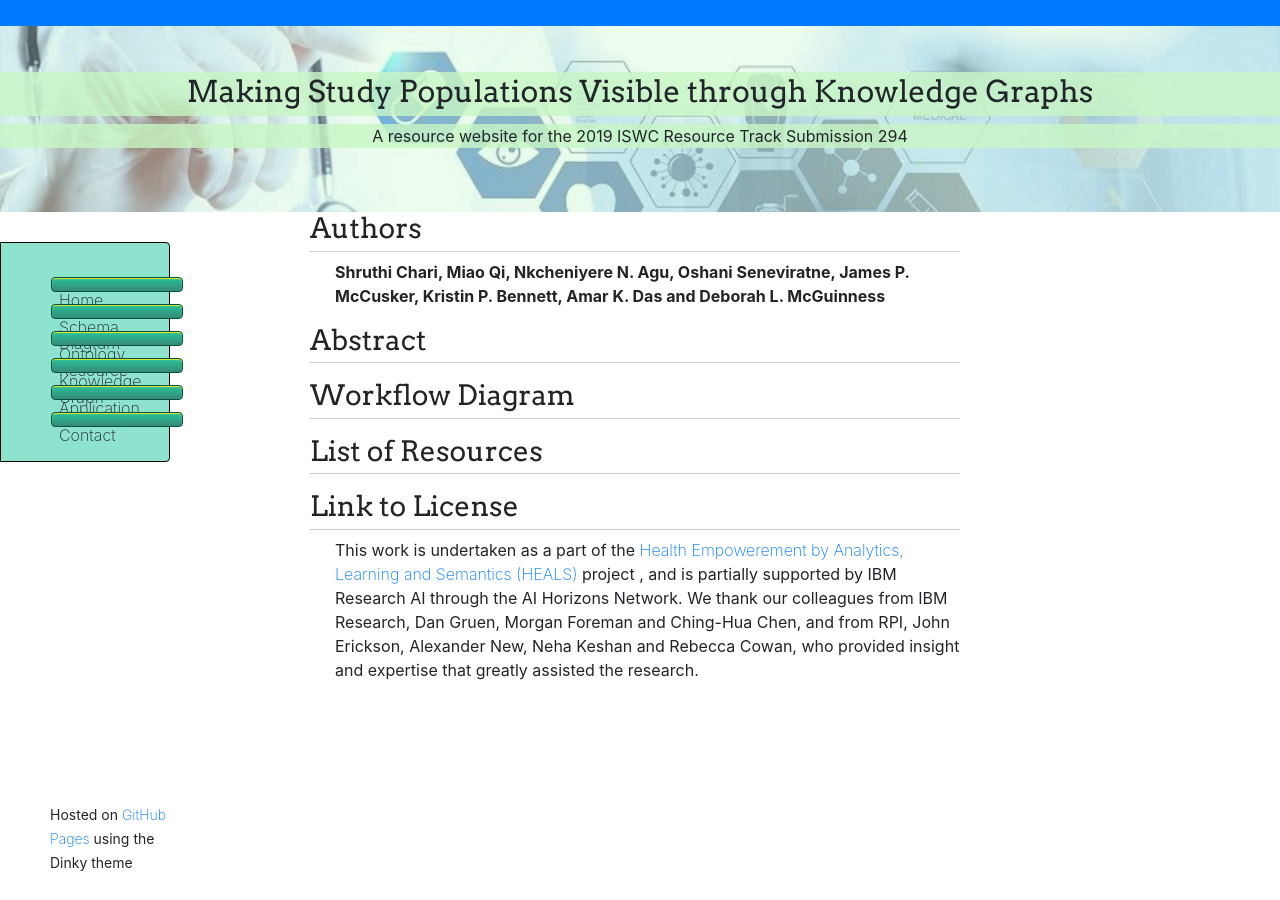
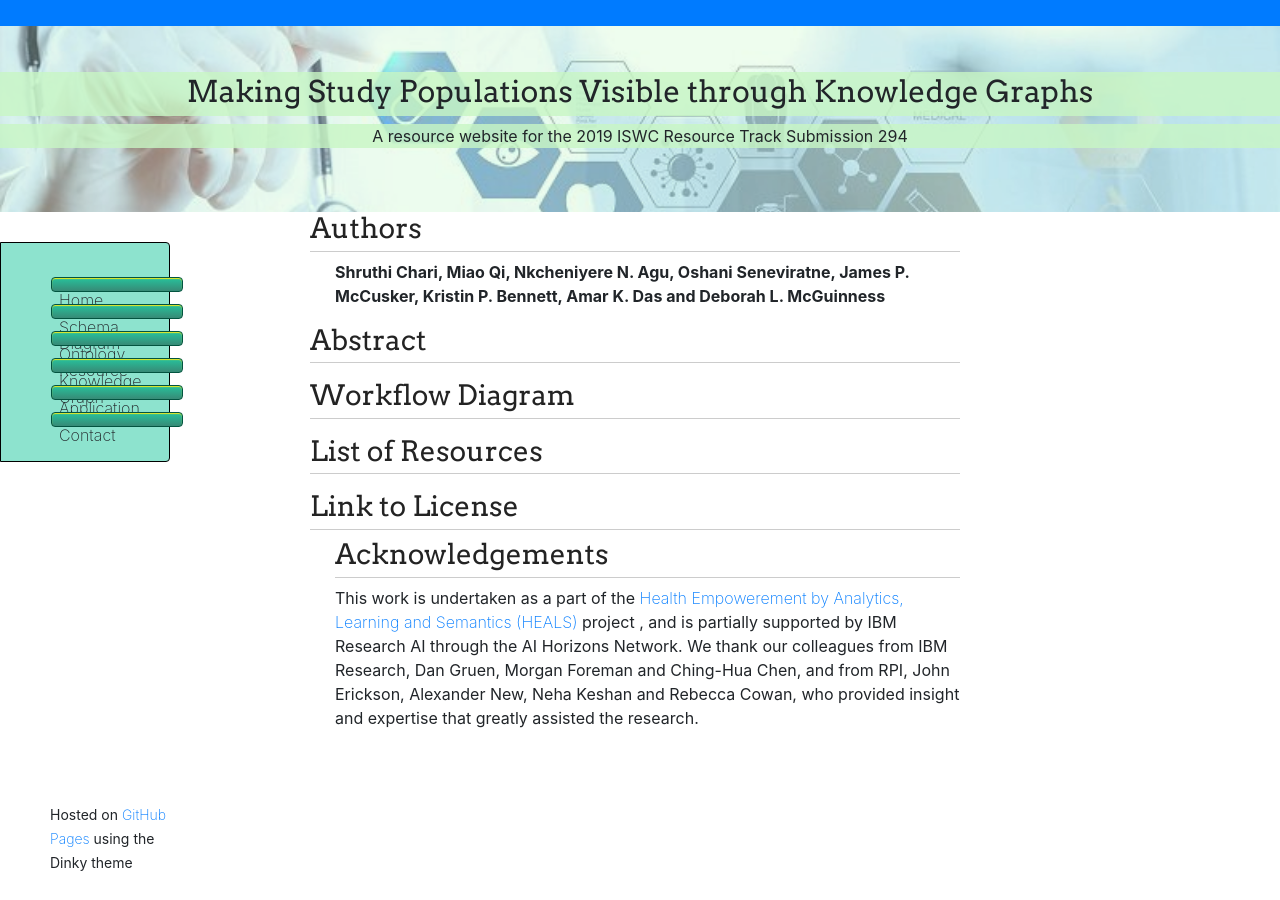
Before and after one commit to tetherless-world/study-cohort-ontology, a Jekyll site: the page built from index.md, in a window 1280 px wide. Built offline with Jekyll 4.4.1, drawn with Linux system fonts in a browser that asks for light colours; nearby versions of some CDN libraries; our own code applies the rules of GitHub Pages for plain Markdown files; library files that are not in the unit come from our copies.

Commit message:
Update index.md

```diff
--- a/index.md
+++ b/index.md
@@ -39,6 +39,7 @@
 
  <article class="mb-5">
 <content>
+ <h3>Acknowledgements</h3>
  <p>This work is undertaken as a part of the <a href="https://science.rpi.edu/biology/news/ibm-and-rensselaer-team-research-chronic-diseases-cognitive-computing"> Health Empowerement by Analytics, Learning and Semantics (HEALS) </a> project , and is  partially supported by IBM Research AI through the AI Horizons Network. We thank our colleagues from IBM Research, Dan Gruen, Morgan Foreman and Ching-Hua Chen, and from RPI, John Erickson, Alexander New, Neha Keshan and Rebecca Cowan, who provided insight and expertise that greatly assisted the research.</p>
 <ul>
 
```
